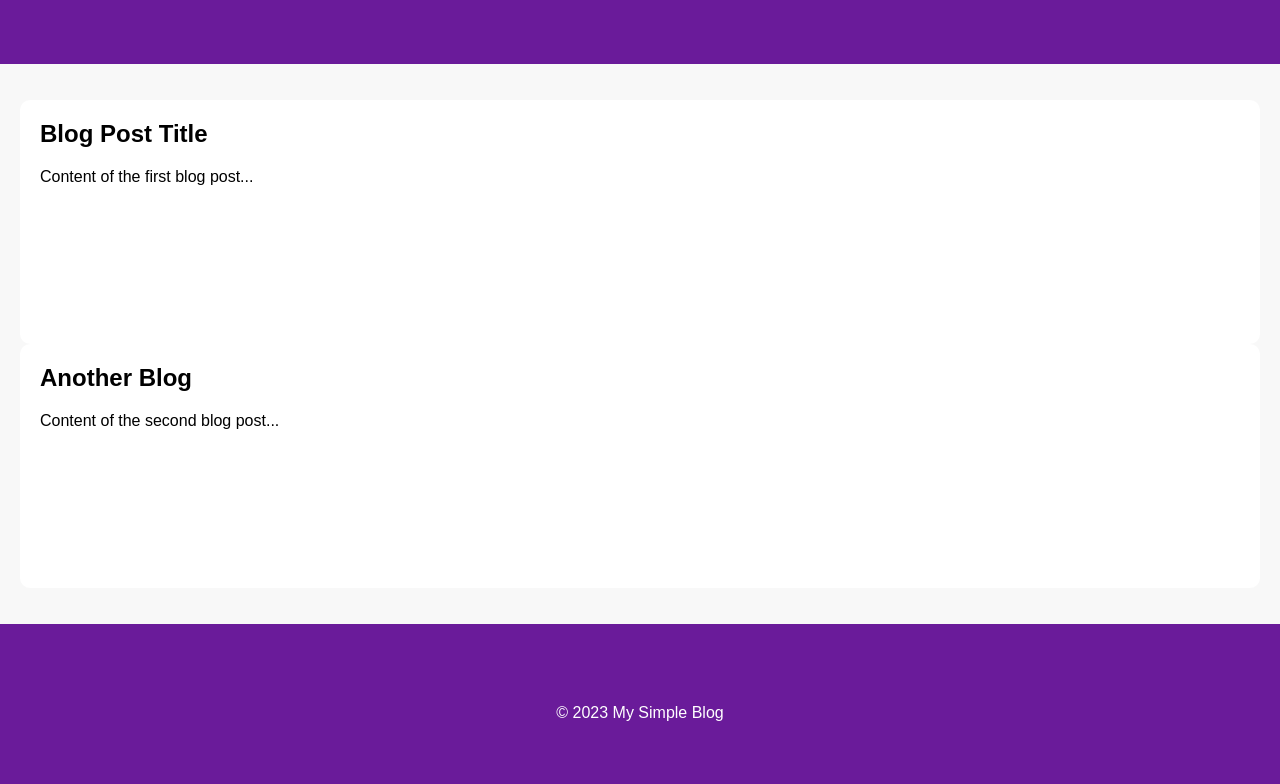
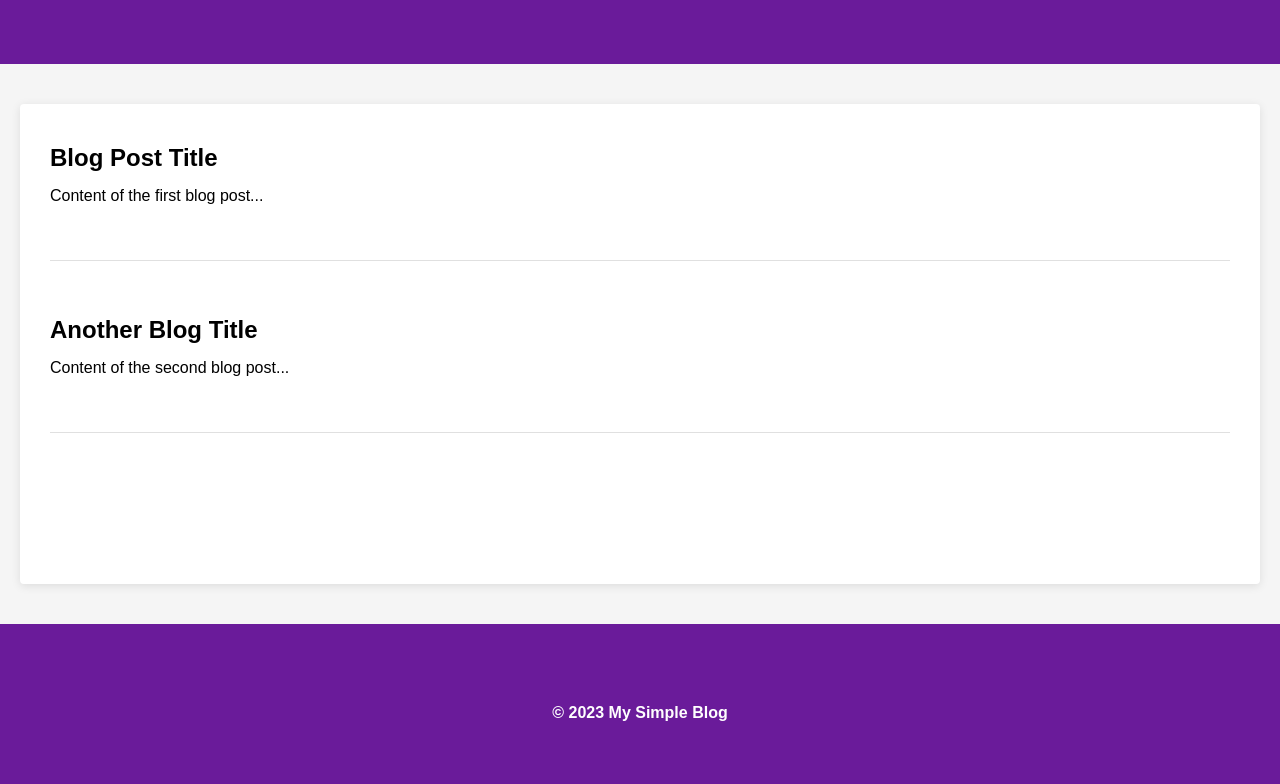
Before and after one commit to Shubham860080/frontend-test, a plain HTML site: page index.html in a window 1280 px wide. Shown: the part 176-960 px from the top of the page. Drawn offline with Linux system fonts and the light colour scheme.

Commit message:
modify the css

```diff
--- a/index.html
+++ b/index.html
@@ -20,12 +20,12 @@
     <main>
       <section class="blog-posts">
         <article class="blog-post">
-          <h2>Blog Post Title</h2>
-          <p>Content of the first blog post...</p>
-        </article>
-        <article class="blog-post">
-          <h2>Another Blog</h2>
-          <p>Content of the second blog post...</p>
+          <h2 class="heading">Blog Post Title</h2>
+          <p class="para">Content of the first blog post...</p>
+          <hr>
+          <h2 class="heading">Another Blog Title</h2>
+          <p class="para">Content of the second blog post...</p>
+          <hr>
         </article>
       </section>
     </main>
--- a/style.css
+++ b/style.css
@@ -11,10 +11,11 @@
         flex-direction: column;
 }
 .nav-bar h1 {
-    padding-bottom: 20px;
+    font-size: large;
+    padding-bottom: 10px;
     color: #fff;
     text-align: center;
-
+   font-size: 32px;
 }
 
 
@@ -22,9 +23,11 @@
     list-style: none;
     display: flex;
     justify-content:center;
+
 }
 .nav-links li {
-    margin-right: 20px;
+ padding: 20px 20px;
+ font-weight: bold;
 }
 
 .nav-links a {
@@ -38,22 +41,42 @@
     display: flex;
     justify-content: center;
     flex-direction: column;
-    background-color: #f8f8f8;
+    background-color: whitesmoke;
 
 }
 .blog-post {
-    padding-left: 20px;
-    padding-top: 20px;
-    height: 28vh;
+    /* display: flex;
+    flex-direction: column;
+    justify-content: space-between; */
+    padding-left: 30px;
+    padding-right: 30px;
+    /* padding-top: 20px; */
+    height: 60vh;
     background-color: #fff;
-    border-radius: 10px;
+    border-radius: 4px;
+        box-shadow: 0 2px 10px rgba(0, 0, 0, 0.1);
+}
+.heading{
+    padding-top: 40px;
+}
+.para{
+    padding-top: 15px;
+    padding-bottom: 40px;
+}
+ hr {
+     border: none;
+     /* Remove border */
+     height: 0.5px;
+     /* Set height */
+     background-color: #e0e0e0;
+     /* Use background color */
+     margin: 15px 0;
+ }
 
-}
-
-.blog-post h2 {
+/* .blog-post h2 {
     font-weight: bold;
     margin-bottom: 20px;
-}
+} */
 
 
 footer {
@@ -63,4 +86,5 @@ footer {
     text-align: center;
     padding-top: 10vh;
     clear: both;
+    font-weight: bold;
 }
```
